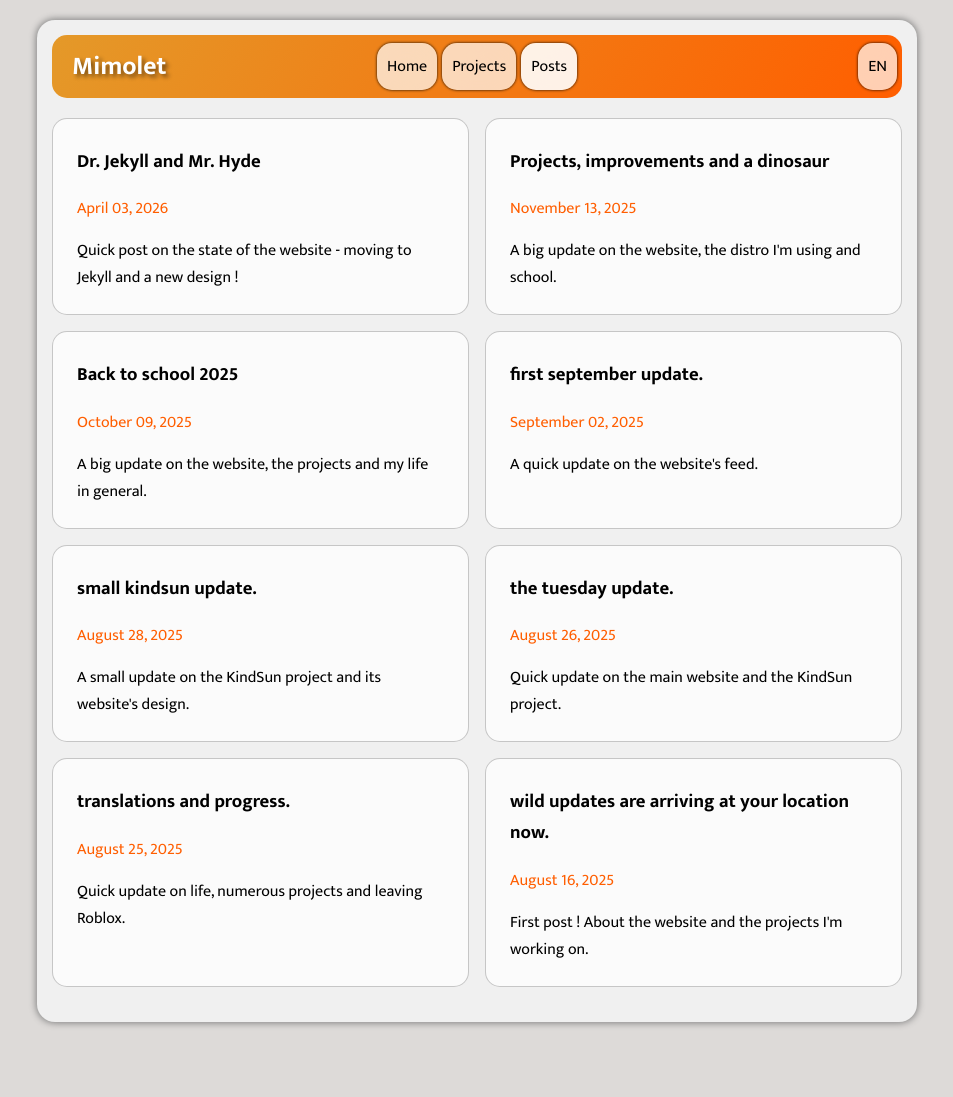
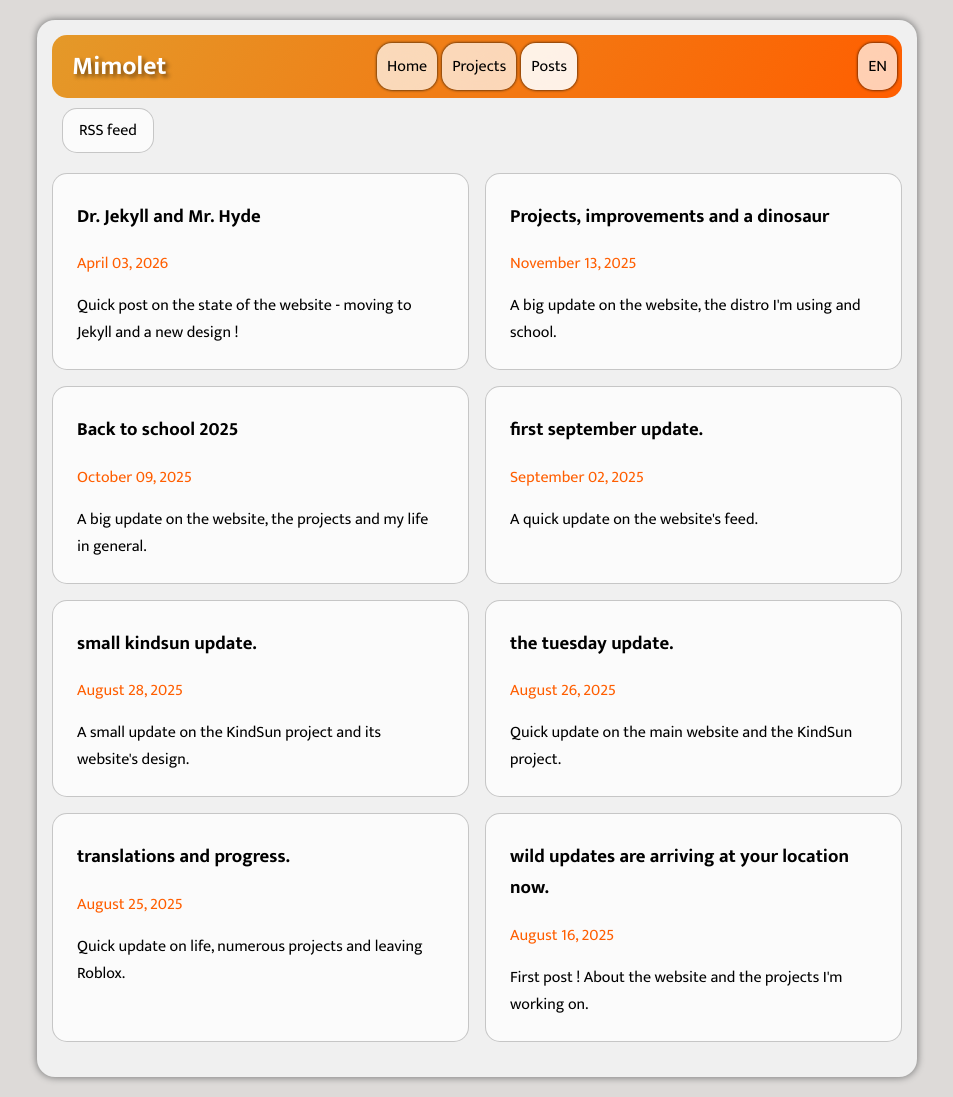
Before and after one commit to theMimolet/themimolet.github.io, a Jekyll site: the page built from posts.md, in a window 1280 px wide. Shown: the whole page, without its empty margins (163-1116 px from the left). Built offline with Jekyll 4.4.1, drawn with Linux system fonts in a browser that asks for light colours; some web fonts are replaced; before the commit the page ends 1042 px from its top, so only the background shows below that.

Commit message:
feat: adds rss feed button + add target blank for the links of the home page

```diff
--- a/_data/locales/en.yml
+++ b/_data/locales/en.yml
@@ -6,6 +6,7 @@ profiles:
   birthday: Birthday icon
   location: Location icon
   email: Email icon
+subscribe: RSS feed
 social: Icon of
 badge: Badge of
 date_format: "%B %d, %Y"
--- a/_data/locales/fr.yml
+++ b/_data/locales/fr.yml
@@ -6,6 +6,7 @@ profiles:
   birthday: Icône d'anniversaire
   location: Icône de localisation
   email: Icône d'email
+subscribe: Flux RSS
 social: Icône de
 badge: Badge de
 date_format: "%d %B %Y"
--- a/_layouts/home.html
+++ b/_layouts/home.html
@@ -25,7 +25,8 @@ layout: default
     {% for social in site.data.home.socials %}
     <a href="{{ social.url }}" title="{{ social.name }}">
         <img src="{{ site.icons_path }}/socials/{{ social.name | downcase }}.svg"
-            alt="{{ site.data.locales[page.lang].social }} {{ social.name }}">
+            alt="{{ site.data.locales[page.lang].social }} {{ social.name }}"
+            target="_blank" rel="noopener noreferrer">
     </a>
     {% endfor %}
 </div>
--- a/_layouts/posts.html
+++ b/_layouts/posts.html
@@ -1,6 +1,10 @@
 ---
 layout: default
 ---
+<section class="top-buttons">
+    <a href="{% if page.lang == 'fr' %}/fr{% endif %}/feed.xml" target="_blank"
+        rel="noopener noreferrer">{{ site.data.locales[page.lang].subscribe }}</a>
+</section>
 
 <section class="post-grid">
     {% for post in site.posts %}
--- a/assets/styles/posts.css
+++ b/assets/styles/posts.css
@@ -22,6 +22,27 @@
     box-shadow: var(--shadow-hover);
 }
 
+.top-buttons{
+    display: flex;
+    justify-content: start;
+    margin: 10px;
+}
+
+.top-buttons a{
+    padding: 0.5em 1em;
+    border: var(--border);
+    border-radius: var(--border-radius);
+    background-color: var(--menu);
+    text-decoration: none;
+    color: var(--text);
+    transition: background-color 0.3s ease, color 0.3s ease;
+}
+
+.top-buttons a:hover{
+    background-color: var(--accent-simple);
+    color: var(--text-on-accent);
+}
+
 @media screen and (max-width: 830px) and (min-width: 500px) {
     .post-grid {
         grid-template-columns: 1fr ;
```
